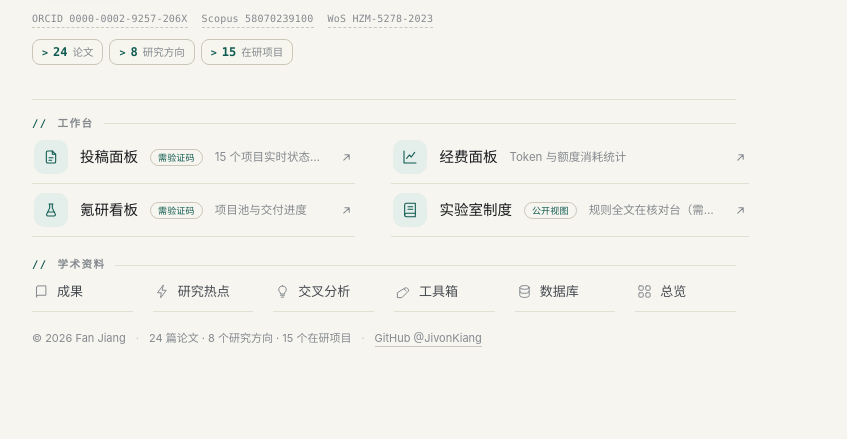
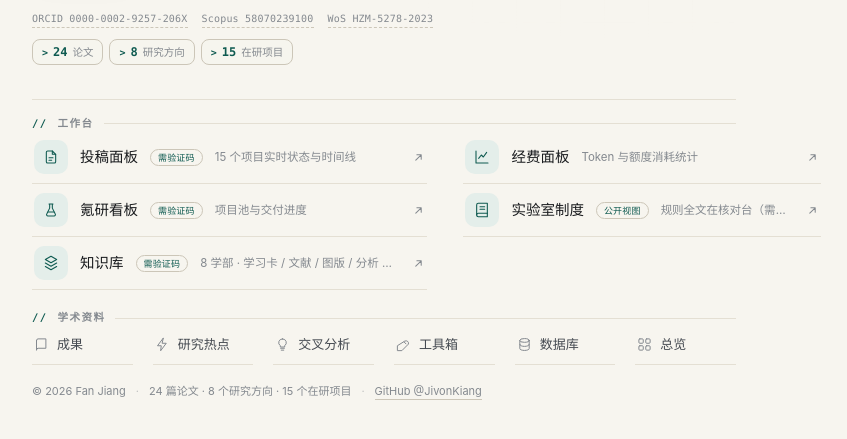
Before and after one commit to JivonKiang/JivonKiang.github.io, a plain HTML site: page index.html in a window 1280 px wide. Shown: the part 245-684 px from the top of the page, without its empty margins (256-1103 px from the left). Drawn offline with Linux system fonts and the light colour scheme; no server answers.

Commit message:
home: promote knowledge-base tile to production index

```diff
--- a/index.html
+++ b/index.html
@@ -225,6 +225,13 @@ svg{display:block;flex:none}
         <span class="row-d" data-zh="规则全文在核对台（需验证码）" data-en="Full rules live in the console (login required)">规则全文在核对台（需验证码）</span>
         <span class="arw"><svg viewBox="0 0 24 24" fill="none" stroke="currentColor" stroke-width="1.9" stroke-linecap="round" stroke-linejoin="round"><path d="M7 17 17 7M9 7h8v8"/></svg></span>
       </a>
+      <a class="row" href="https://board.jivonlab.com/kb" target="_blank" rel="noopener">
+        <span class="ric"><svg viewBox="0 0 24 24" fill="none" stroke="currentColor" stroke-width="1.6" stroke-linecap="round" stroke-linejoin="round"><path d="m12 2 8.5 4.8L12 11.6 3.5 6.8z"/><path d="m3.5 12 8.5 4.8 8.5-4.8"/><path d="m3.5 17.2 8.5 4.8 8.5-4.8"/></svg></span>
+        <span class="row-t" data-zh="知识库" data-en="Knowledge Base">知识库</span>
+        <span class="pill" data-zh="需验证码" data-en="Login required">需验证码</span>
+        <span class="row-d" data-zh="8 学部 · 学习卡 / 文献 / 图版 / 分析 分级总览" data-en="8 divisions · cards, literature, figures, analysis">8 学部 · 学习卡 / 文献 / 图版 / 分析 分级总览</span>
+        <span class="arw"><svg viewBox="0 0 24 24" fill="none" stroke="currentColor" stroke-width="1.9" stroke-linecap="round" stroke-linejoin="round"><path d="M7 17 17 7M9 7h8v8"/></svg></span>
+      </a>
     </div>
   </nav>
 
```
